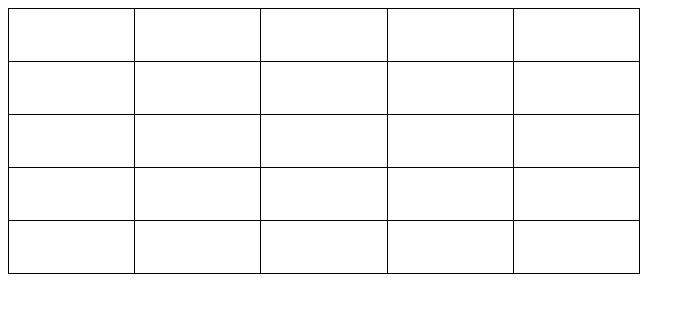
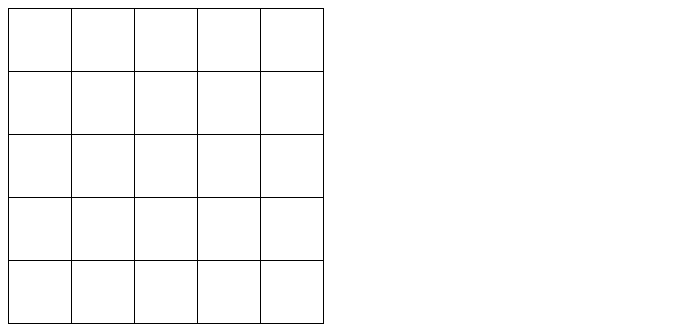
Before and after one commit to aceisScope/web-applications-week1, a website built with Parcel: page index.html in a window 1280 px wide. Shown: the whole page, without its empty margins (0-695 px from the left). Built offline with nearby package versions, Linux system fonts and the light colour scheme.

Commit message:
initial commit

```diff
--- a/src/styles.css
+++ b/src/styles.css
@@ -9,10 +9,10 @@ td {
   border-collapse: collapse;
 }
 
-table {
-  width: 50%;
+td {
+  width: 60px;
+  height: 60px;
+  text-align: center;
+  font-family: Arial, Helvetica, sans-serif;
+  font-size: 30px;
 }
-
-td {
-  height: 50px;
-}
```
